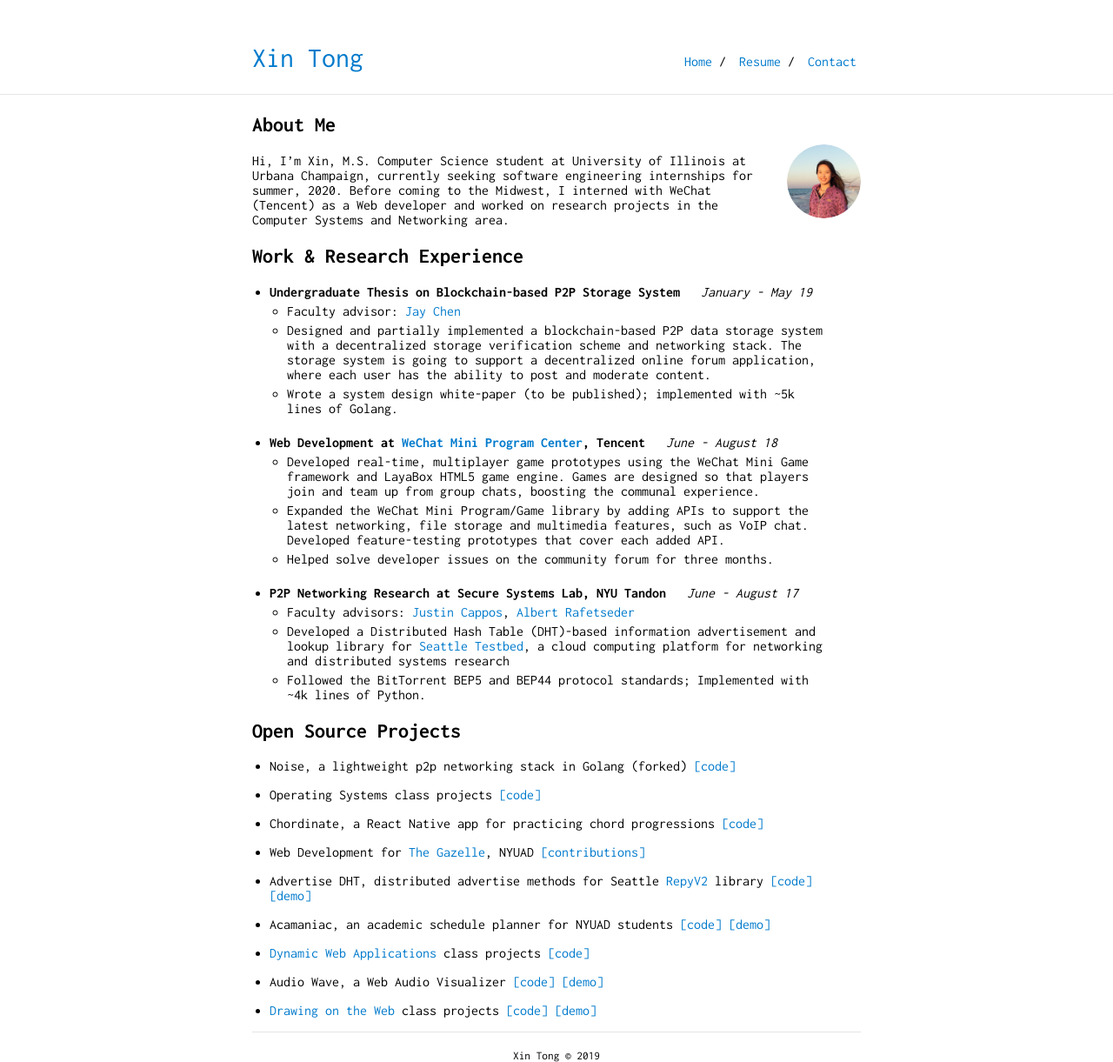
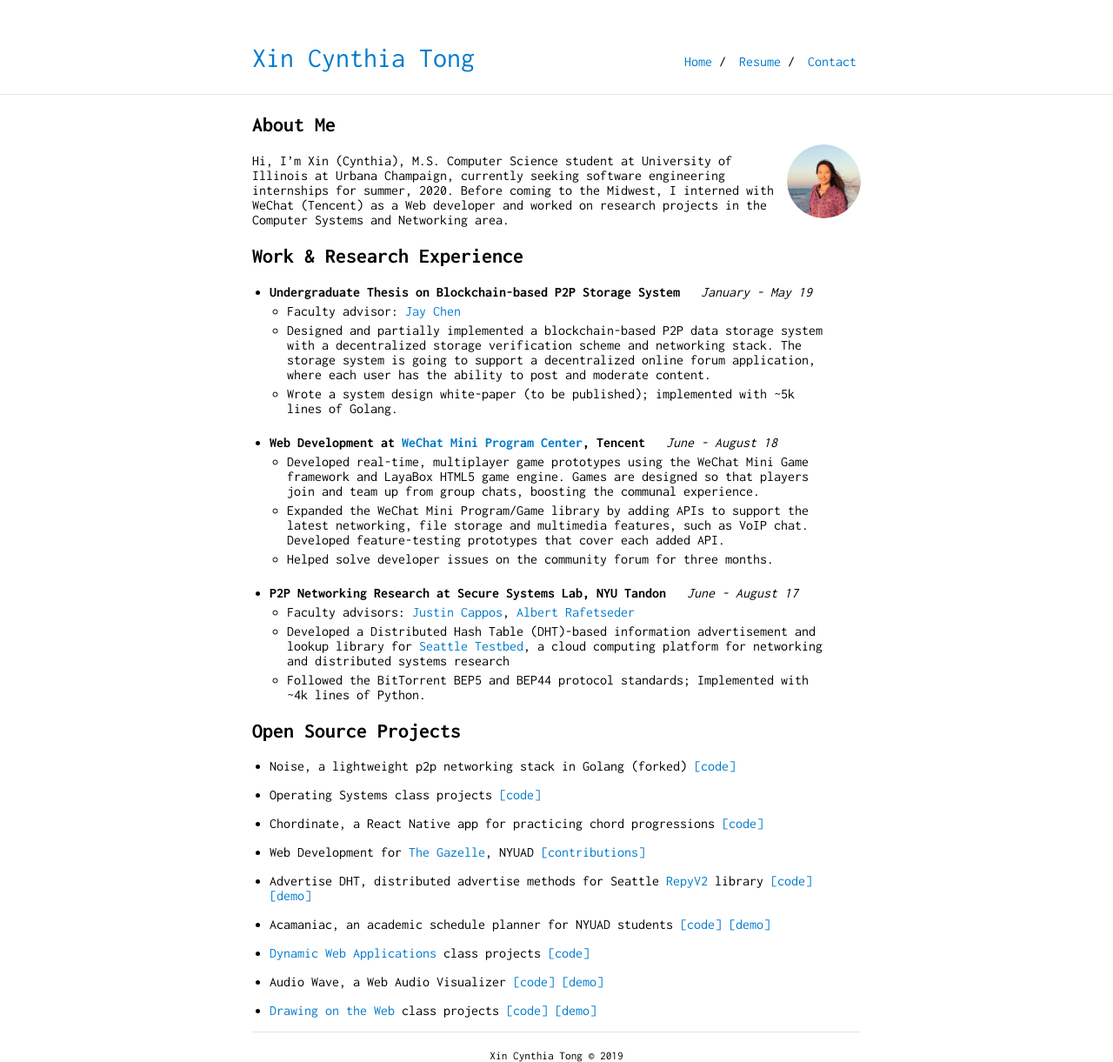
Before and after one commit to tongxin97/tongxin97.github.io, a Jekyll site: the page built from index.md, in a window 1280 px wide. Shown: the whole page at 87% size. Built offline with Jekyll 4.4.1, drawn with Linux system fonts in a browser that asks for light colours.

Commit message:
Update nickname :)

```diff
--- a/_config.yml
+++ b/_config.yml
@@ -1,4 +1,4 @@
-title: Xin Tong
+title: Xin Cynthia Tong
 url: "https://tongxin97.github.io"
 baseurl: ""
 
@@ -12,7 +12,7 @@ tracking_id: #
 
 footer: yes
 footer_url: "https://tongxin97.github.io"
-footer_text: "Xin Tong &copy; 2019"
+footer_text: "Xin Cynthia Tong &copy; 2019"
 
 sass:
   style: compressed
--- a/index.md
+++ b/index.md
@@ -1,13 +1,13 @@
 ---
 layout: default
-title: Xin Tong Personal Website
+title: Xin (Cynthia) Tong Personal Website
 ---
 
 ## About Me
 
 <img class="profile-picture" src="media/profile.jpeg">
 
-Hi, I'm Xin, M.S. Computer Science student at University of Illinois at Urbana Champaign, currently seeking software engineering internships for summer, 2020. Before coming to the Midwest, I interned with WeChat (Tencent) as a Web developer and worked on research projects in the Computer Systems and Networking area.
+Hi, I'm Xin (Cynthia), M.S. Computer Science student at University of Illinois at Urbana Champaign, currently seeking software engineering internships for summer, 2020. Before coming to the Midwest, I interned with WeChat (Tencent) as a Web developer and worked on research projects in the Computer Systems and Networking area.
 
 ## Work & Research Experience
 
```
Also changed, not shown: 2 other files.
